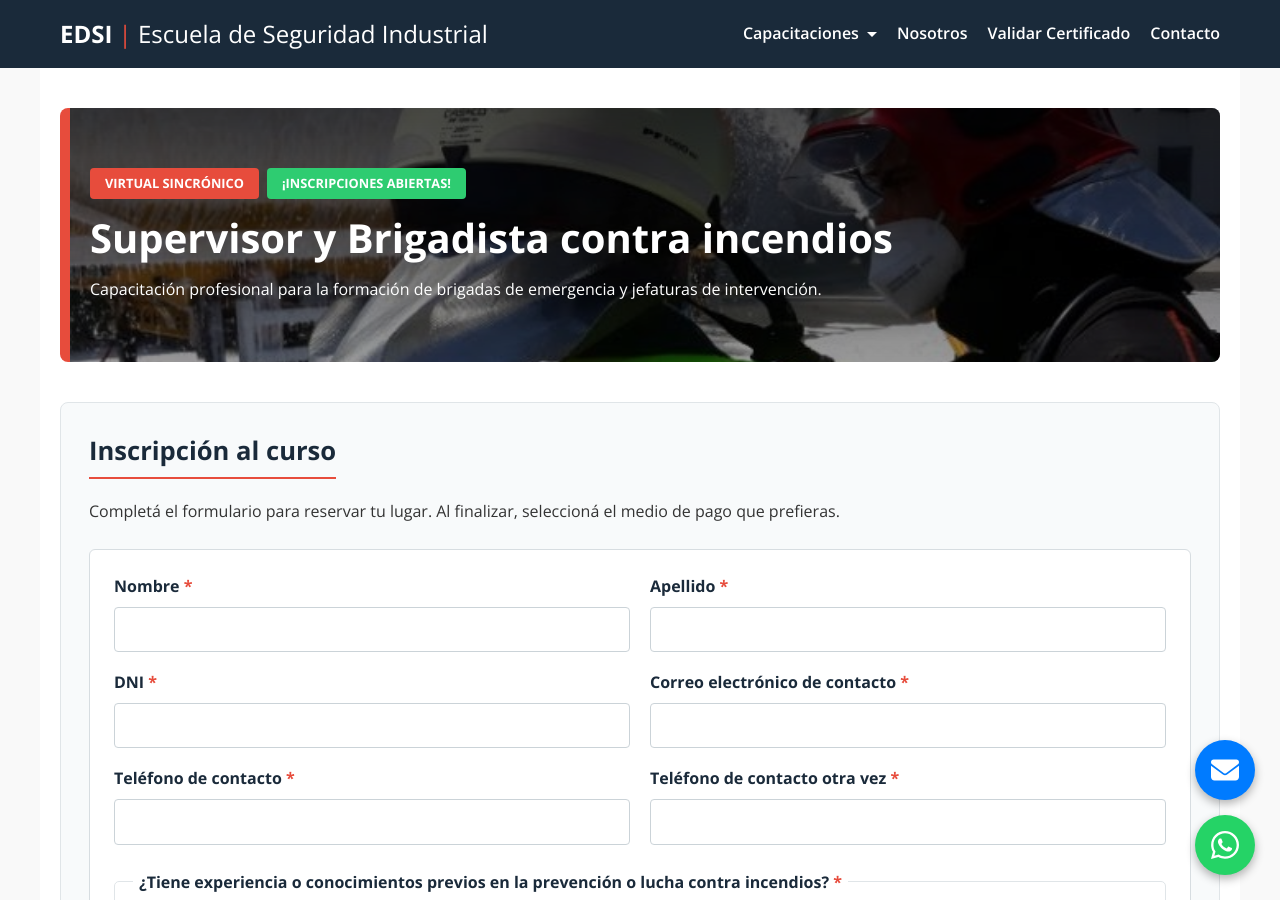
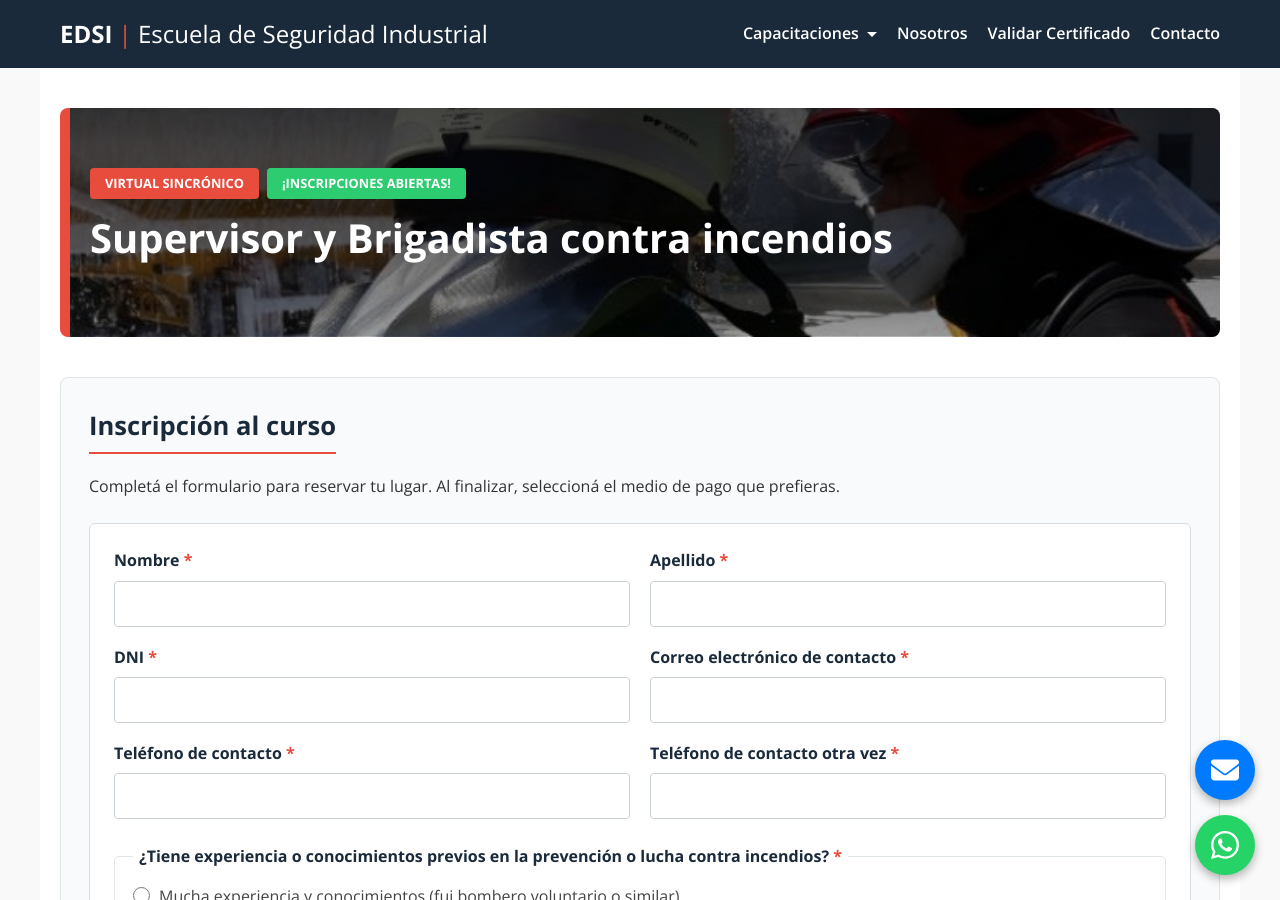
Before and after one commit to martov1/EDSI-nuevo-sitio, a Jekyll site: the page built from Particulares/Supervisor-y-brigadista/Brigadista-Inscripcion.html, in a window 1280 px wide and 900 px high. Built offline with Jekyll 4.4.1, drawn with Linux system fonts in a browser that asks for light colours.

Commit message:
mejoras para celus

```diff
--- a/Particulares/Supervisor-y-brigadista/Brigadista-Inscripcion.html
+++ b/Particulares/Supervisor-y-brigadista/Brigadista-Inscripcion.html
@@ -18,7 +18,6 @@ redirect_from:
                 <span class="tag-incripcion-abierta">¡Inscripciones abiertas!</span>
             </div>
             <h1>Supervisor y Brigadista contra incendios</h1>
-            <p>Capacitación profesional para la formación de brigadas de emergencia y jefaturas de intervención.</p>
         </div>
         </div>
         <section class="section-card enrollment-section" id="inscripcion">
```
